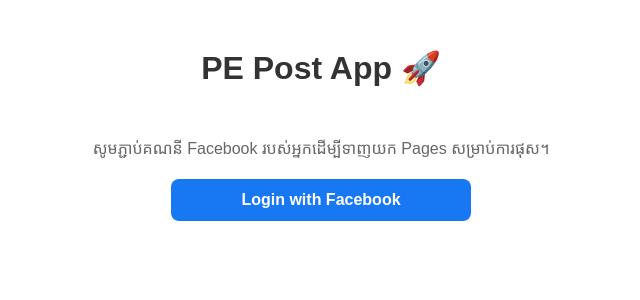
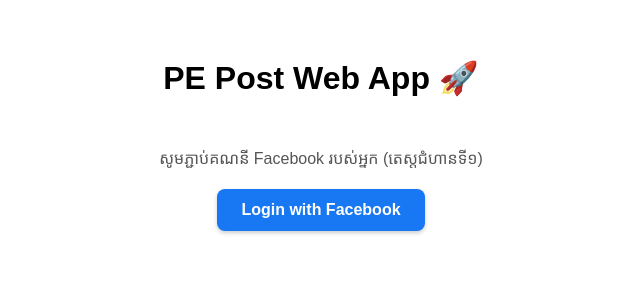
Before and after one commit to monsela1/PE-Post, a React (Vite) app: page / in a window 1280 px wide. Shown: the top 300 px of the page, without its empty margins (319-959 px from the left). Built offline with nearby package versions, Linux system fonts and the light colour scheme.

Commit message:
Update App.jsx

```diff
--- a/src/App.jsx
+++ b/src/App.jsx
@@ -3,14 +3,11 @@
 function App() {
   const [isLoggedIn, setIsLoggedIn] = useState(false);
   const [userData, setUserData] = useState(null);
-  const [pages, setPages] = useState([]);
-  const [isLoading, setIsLoading] = useState(false);
 
-  // App ID របស់បងដែលបានបញ្ចូលរួចរាល់
+  // App ID របស់បង
   const FACEBOOK_APP_ID = '1261202029015440';
 
   useEffect(() => {
-    // ដំណើរការ Facebook SDK
     window.fbAsyncInit = function() {
       window.FB.init({
         appId      : FACEBOOK_APP_ID,
@@ -30,116 +27,58 @@
   }, []);
 
   const handleLogin = () => {
-    setIsLoading(true);
-    // ហៅផ្ទាំង Login របស់ Facebook
     window.FB.login((response) => {
       if (response.authResponse) {
-        const accessToken = response.authResponse.accessToken;
-
-        // ១. ទាញយកព័ត៌មានគណនីផ្ទាល់ខ្លួន
         window.FB.api('/me', {fields: 'name,picture'}, (userInfo) => {
           setUserData(userInfo);
           setIsLoggedIn(true);
-
-          // ២. ទាញយកបញ្ជីឈ្មោះ Page ដែលគណនីនេះគ្រប់គ្រង
-          fetchPages(accessToken);
         });
       } else {
-        setIsLoading(false);
-        console.log('ការភ្ជាប់មិនជោគជ័យ');
+        console.log('ការភ្ជាប់មិនជោគជ័យ ឬអ្នកប្រើប្រាស់បិទផ្ទាំង Login។');
       }
     }, {
-      // សុំសិទ្ធិសម្រាប់ទាញ Page និង Post
-      scope: 'public_profile,pages_show_list,pages_read_engagement,pages_manage_posts'
-    });
-  };
-
-  const fetchPages = (accessToken) => {
-    window.FB.api('/me/accounts', { access_token: accessToken }, (response) => {
-      setIsLoading(false);
-      if (response && response.data) {
-        setPages(response.data); // រក្សាទុកបញ្ជី Page ទៅក្នុង State
-      }
+      // សុំសិទ្ធិត្រឹម Profile សិនដើម្បីធ្វើតេស្តកុំឱ្យ Error
+      scope: 'public_profile'
     });
   };
 
   return (
-    <div style={{ padding: '20px', fontFamily: 'sans-serif', maxWidth: '600px', margin: '0 auto' }}>
-      <h1 style={{ textAlign: 'center', color: '#333' }}>PE Post App 🚀</h1>
+    <div style={{ padding: '30px', fontFamily: 'sans-serif', maxWidth: '600px', margin: '0 auto', textAlign: 'center' }}>
+      <h1>PE Post Web App 🚀</h1>
 
       {!isLoggedIn ? (
-        <div style={{ textAlign: 'center', marginTop: '50px' }}>
-          <p style={{ color: '#666', marginBottom: '20px' }}>
-            សូមភ្ជាប់គណនី Facebook របស់អ្នកដើម្បីទាញយក Pages សម្រាប់ការផុស។
+        <div style={{ marginTop: '50px' }}>
+          <p style={{ color: '#555', marginBottom: '20px' }}>
+            សូមភ្ជាប់គណនី Facebook របស់អ្នក (តេស្តជំហានទី១)
           </p>
           <button
             onClick={handleLogin}
-            disabled={isLoading}
             style={{
-              backgroundColor: isLoading ? '#999' : '#1877F2',
+              backgroundColor: '#1877F2',
               color: 'white',
               padding: '12px 24px',
               border: 'none',
               borderRadius: '8px',
               fontSize: '16px',
               fontWeight: 'bold',
-              cursor: isLoading ? 'not-allowed' : 'pointer',
-              width: '100%',
-              maxWidth: '300px'
+              cursor: 'pointer',
+              boxShadow: '0 2px 4px rgba(0,0,0,0.2)'
             }}
           >
-            {isLoading ? 'កំពុងភ្ជាប់...' : 'Login with Facebook'}
+            Login with Facebook
           </button>
         </div>
       ) : (
-        <div style={{ marginTop: '20px' }}>
-          {/* ផ្នែកបង្ហាញព័ត៌មាន Profile */}
-          <div style={{ display: 'flex', alignItems: 'center', padding: '15px', backgroundColor: '#f0f2f5', borderRadius: '10px', marginBottom: '20px' }}>
-            <img
-              src={userData?.picture?.data?.url}
-              alt="Profile"
-              style={{ borderRadius: '50%', width: '60px', height: '60px', marginRight: '15px' }}
-            />
-            <div>
-              <h3 style={{ margin: '0 0 5px 0' }}>{userData?.name}</h3>
-              <span style={{ color: 'green', fontSize: '14px', fontWeight: 'bold' }}>✓ ភ្ជាប់ជោគជ័យ</span>
-            </div>
-          </div>
-
-          {/* ផ្នែកបង្ហាញបញ្ជី Page */}
-          <h3 style={{ borderBottom: '2px solid #eee', paddingBottom: '10px' }}>បញ្ជី Pages របស់អ្នក ({pages.length})</h3>
-
-          {isLoading ? (
-            <p>កំពុងទាញយកទិន្នន័យ Pages...</p>
-          ) : pages.length > 0 ? (
-            <ul style={{ listStyle: 'none', padding: 0 }}>
-              {pages.map((page) => (
-                <li key={page.id} style={{
-                  padding: '15px',
-                  border: '1px solid #ddd',
-                  borderRadius: '8px',
-                  marginBottom: '10px',
-                  display: 'flex',
-                  justifyContent: 'space-between',
-                  alignItems: 'center'
-                }}>
-                  <strong>{page.name}</strong>
-                  <button style={{
-                    backgroundColor: '#e4e6eb',
-                    border: 'none',
-                    padding: '8px 15px',
-                    borderRadius: '6px',
-                    cursor: 'pointer',
-                    fontWeight: 'bold'
-                  }}>
-                    ជ្រើសរើស
-                  </button>
-                </li>
-              ))}
-            </ul>
-          ) : (
-            <p style={{ color: 'red' }}>រកមិនឃើញ Page ណាមួយឡើយ នៅក្នុងគណនីនេះ។</p>
-          )}
+        <div style={{ marginTop: '30px', padding: '20px', border: '1px solid #ddd', borderRadius: '10px' }}>
+          <img
+            src={userData?.picture?.data?.url}
+            alt="Profile"
+            style={{ borderRadius: '50%', width: '80px', height: '80px' }}
+          />
+          <h2>សួស្តី, {userData?.name}! 👋</h2>
+          <p style={{ color: 'green' }}>✓ ភ្ជាប់គណនីជោគជ័យ</p>
+          <hr style={{ margin: '20px 0', borderColor: '#eee' }} />
+          <p>អបអរសាទរ! តេស្ត Login ជោគជ័យហើយ។</p>
         </div>
       )}
     </div>
```
